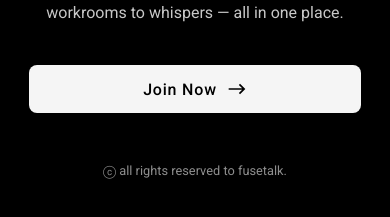
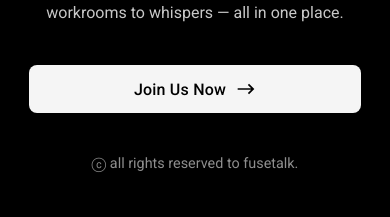
Before and after one commit to aniket-raikwar-dev/fusetalk, a React (Vite) app in the folder frontend/: page / in a window 390 px wide. Shown: the part 553-770 px from the top of the page. Built offline with nearby package versions, Linux system fonts and the light colour scheme; a web font is replaced by a local one.

Commit message:
font color change

```diff
--- a/frontend/src/App.scss
+++ b/frontend/src/App.scss
@@ -143,7 +143,7 @@ body {
     height: 48px;
     outline: none !important;
     border: none;
-    letter-spacing: 0.8px;
+    letter-spacing: 0.2px;
     background-color: whitesmoke;
     color: #000;
     box-shadow: 0 4px 30px rgba(0, 0, 0, 0.1);
@@ -154,8 +154,8 @@ body {
   }
 
   .copyright {
-    margin-top:3rem;
+    margin-top: 2.5rem;
     color: rgb(142, 142, 142);
-    font-size: 0.8rem;
+    font-size: 0.9rem;
   }
 }
--- a/frontend/src/pages/SplashScreen.jsx
+++ b/frontend/src/pages/SplashScreen.jsx
@@ -63,7 +63,7 @@ const SplashScreen = () => {
       </p>
 
       <button className="splash-btn">
-        Join Now{" "}
+        Join Us Now{" "}
         <svg xmlns="http://www.w3.org/2000/svg" viewBox="0 0 24 24" fill="#000">
           <path d="M1.99974 13.0001L1.9996 11.0002L18.1715 11.0002L14.2218 7.05044L15.636 5.63623L22 12.0002L15.636 18.3642L14.2218 16.9499L18.1716 13.0002L1.99974 13.0001Z"></path>
         </svg>
```
